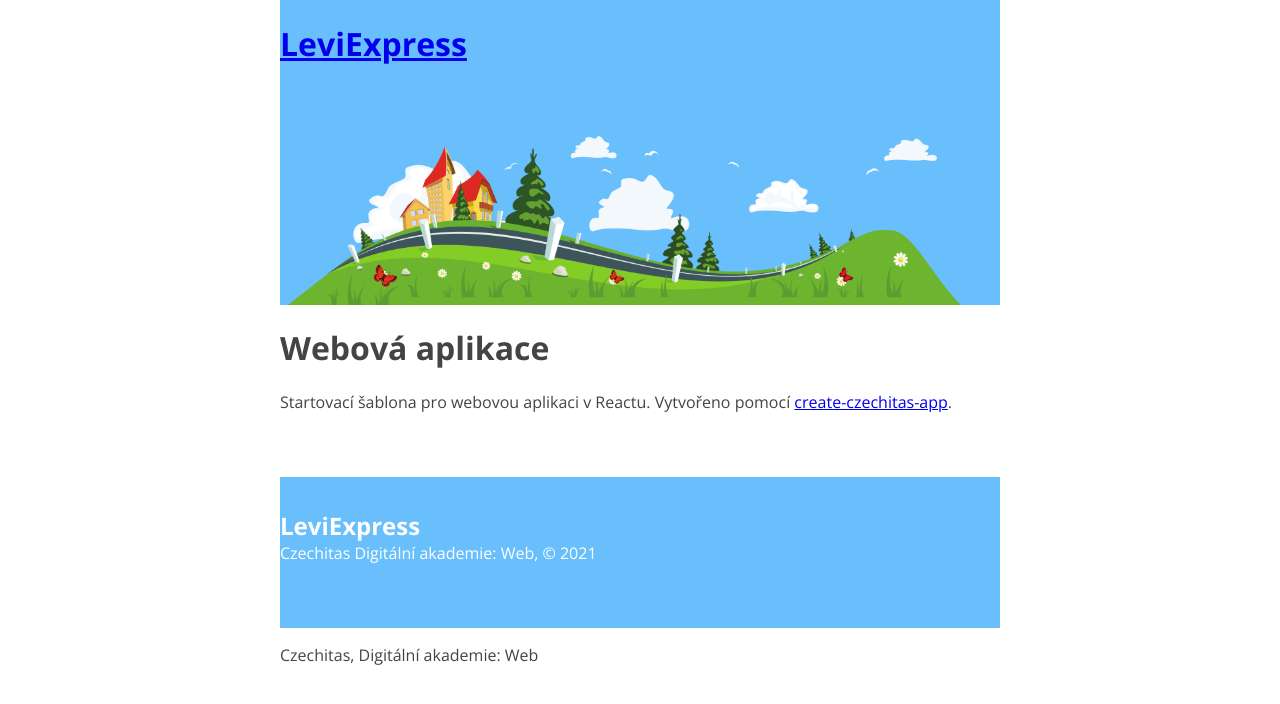
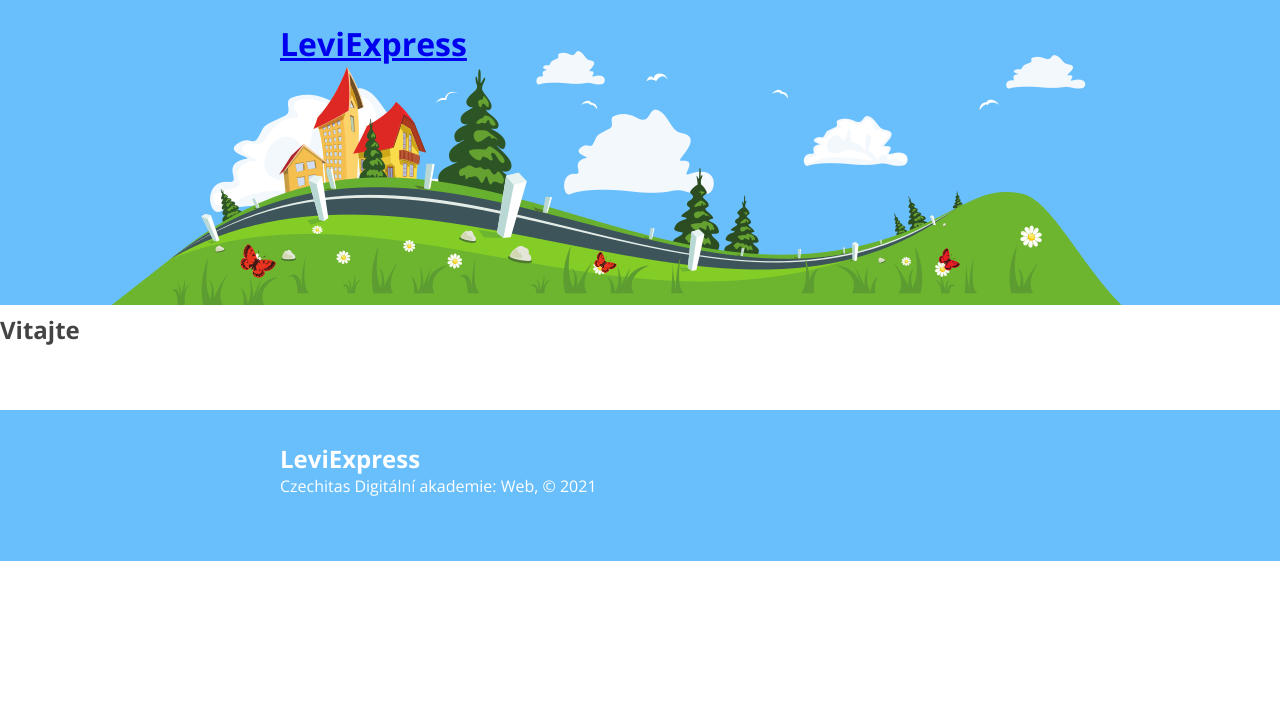
Before and after one commit to paulipa1/leviexpress, a React app: page / in a window 1280 px wide. Shown: the top 704 px of the page. Built offline with nearby package versions, Linux system fonts and the light colour scheme.

Commit message:
home-reservation

```diff
--- a/src/index.jsx
+++ b/src/index.jsx
@@ -1,26 +1,27 @@
 import React from 'react';
 import { render } from 'react-dom';
+import { BrowserRouter as Router, Switch, Route, Link } from 'react-router-dom';
 import { Header } from './Header/index';
 import { Footer } from './Footer/index';
+import { Home } from './pages/Home';
+import { Reservation } from './pages/Reservation';
 import './style.css';
 
-const App = () => (
-  <div className="container">
-    <Header />
-    <div className="logo"></div>
-    <h1>Webová aplikace</h1>
-    <main>
-      <p>
-        Startovací šablona pro webovou aplikaci v Reactu. Vytvořeno pomocí{' '}
-        <a href="https://www.npmjs.com/package/create-czechitas-app">
-          create-czechitas-app
-        </a>
-        .
-      </p>
-    </main>
-    <Footer />
-    <p>Czechitas, Digitální akademie: Web</p>
-  </div>
-);
+const App = () => {
+  return (
+    <Router>
+      <Header />
+      <Switch>
+        <Route path="/" exact>
+          <Home />
+        </Route>
+        <Route path="/reservation" exact>
+          <Reservation />
+        </Route>
+      </Switch>
+      <Footer />
+    </Router>
+  );
+};
 
 render(<App />, document.querySelector('#app'));
--- /dev/null
+++ b/src/pages/Home.jsx
@@ -0,0 +1,5 @@
+import React from 'react';
+
+export const Home = () => {
+  return <h2>Vitajte</h2>;
+};
--- /dev/null
+++ b/src/pages/Reservation.jsx
@@ -0,0 +1,5 @@
+import React from 'react';
+
+export const Reservation = () => {
+  return <h2>Rezervace</h2>;
+};
```
